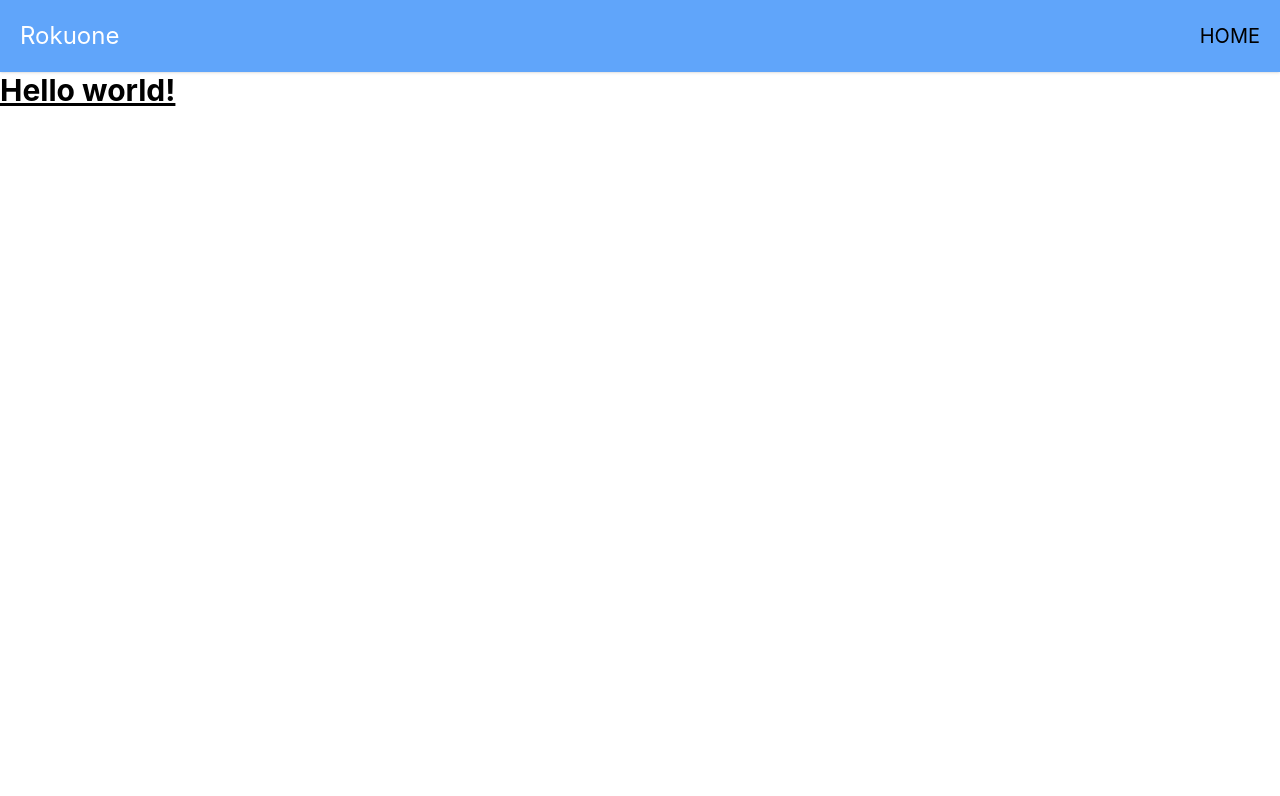
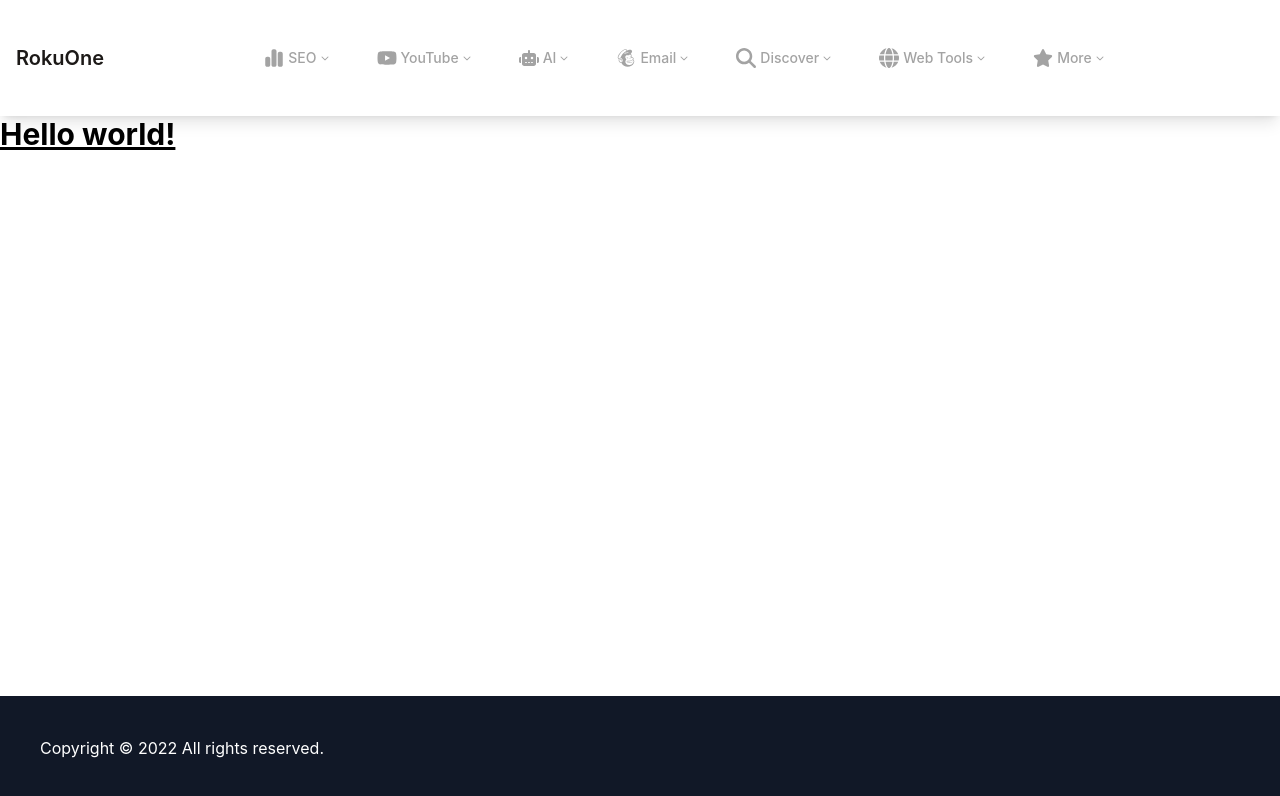
Before and after one commit to zararashraf/rokuone, a React (Create React App) app: page / in a window 1280 px wide. Shown: the top 796 px of the page. Built offline with nearby package versions, Linux system fonts and the light colour scheme.

Commit message:
Changed Title

```diff
--- a/package.json
+++ b/package.json
@@ -7,6 +7,7 @@
     "@fortawesome/free-brands-svg-icons": "^6.1.1",
     "@fortawesome/free-solid-svg-icons": "^6.1.1",
     "@fortawesome/react-fontawesome": "^0.1.18",
+    "@headlessui/react": "^1.5.0",
     "@testing-library/jest-dom": "^5.16.3",
     "@testing-library/react": "^12.1.4",
     "@testing-library/user-event": "^13.5.0",
--- a/public/index.html
+++ b/public/index.html
@@ -24,7 +24,7 @@
       work correctly both with client-side routing and a non-root public URL.
       Learn how to configure a non-root public URL by running `npm run build`.
     -->
-    <title>React App</title>
+    <title>SEO & Digital Marketing Tools | RokuOne</title>
   </head>
   <body>
     <noscript>You need to enable JavaScript to run this app.</noscript>
--- a/src/App.js
+++ b/src/App.js
@@ -1,7 +1,8 @@
 import logo from './logo.svg';
 import './App.css';
 import React from 'react';
-import Navbar from './components/Navbar';
+import Navbar from './components/layouts/Navbar';
+import Footer from './components/layouts/Footer';
 
 function App() {
   return (
@@ -10,6 +11,7 @@ function App() {
       <h1 className="text-3xl font-bold underline">
         Hello world!
       </h1>
+      <Footer />
     </React.Fragment>
   );
 }
--- /dev/null
+++ b/src/components/layouts/Dropdown.jsx
@@ -0,0 +1,52 @@
+import { Fragment } from 'react'
+import { Menu, Transition } from '@headlessui/react'
+import { FontAwesomeIcon } from '@fortawesome/react-fontawesome'
+import { faChevronDown } from '@fortawesome/free-solid-svg-icons'
+
+function classNames(...classes) {
+  return classes.filter(Boolean).join(' ')
+}
+
+export default function DropDown({text, icon, options}) {
+  return (
+    <Menu as="div" className="relative inline-block text-left">
+      <div>
+        <Menu.Button className="inline-flex justify-center w-full px-2 py-2 text-sm font-medium text-neutral-400 hover:text-black duration-500">
+          <FontAwesomeIcon icon={icon} className="mr-1 h-5 w-5 text-xs" />
+          {text}
+          <FontAwesomeIcon icon={faChevronDown} className="ml-1 h-5 w-2 text-xs" />
+        </Menu.Button>
+      </div>
+
+      <Transition
+        as={Fragment}
+        enter="transition ease-out duration-100"
+        enterFrom="transform opacity-0 scale-95"
+        enterTo="transform opacity-100 scale-100"
+        leave="transition ease-in duration-75"
+        leaveFrom="transform opacity-100 scale-100"
+        leaveTo="transform opacity-0 scale-95"
+      >
+        <Menu.Items className="origin-top-right absolute left-0 mt-2 w-56 shadow-lg bg-white ring-1 ring-black ring-opacity-5 focus:outline-none">
+          <div className="py-1">
+            {options.map((option) => (
+                <Menu.Item>
+                {({ active }) => (
+                  <a
+                    href="#"
+                    className={classNames(
+                      active ? 'text-cyan-800' : 'text-gray-700',
+                      'block px-4 py-2 text-sm'
+                    )}
+                  >
+                    {option}
+                  </a>
+                )}
+              </Menu.Item>
+            ))}
+          </div>
+        </Menu.Items>
+      </Transition>
+    </Menu>
+  )
+}
--- /dev/null
+++ b/src/components/layouts/Footer.jsx
@@ -0,0 +1,11 @@
+const Footer = () => {
+  const footerYear = new Date().getFullYear();
+
+  return (
+    <footer className='container p-10 bg-gray-900 mx-auto bottom-0 fixed'>
+        <p className='text-white'>Copyright &copy; {footerYear} All rights reserved.</p>
+    </footer>
+  )
+}
+
+export default Footer
--- /dev/null
+++ b/src/components/layouts/Navbar.jsx
@@ -0,0 +1,89 @@
+import DropDown from "./Dropdown"
+import { faChartSimple, faMagnifyingGlass, faRobot, faGlobe, faStar } from '@fortawesome/free-solid-svg-icons'
+import { faMailchimp, faYoutube } from "@fortawesome/free-brands-svg-icons"
+
+
+const Navbar = () => {
+  const seoItems = ['Keyword Research Tool', 'Bulk Keyword Data Tool', 'Questions Explorer', 'Backlinks Checker', 'Backlinks List', 'High CPC Keywords', 'SEO Analyzer'];
+  const youtubeItems = ['YouTube Keyword Tool', 'Topic Explorer'];
+  const aiItems = ['Content Generator', 'Paragraph Translator'];
+  const emailItems = ['Email Validation Tool', 'Bulk Email Validation', 'Email TXT Extraction Tool', 'Warmup Schedule Generator', 'Subject Line Tester'];
+  const discoverItems = ['High CPC Keywords', 'Influencers', 'Instagram Hashtags', 'Affiliate Programs'];
+  const webtoolItems = ['Privacy Policy Generator', 'Terms & Conditions Generator', 'Fast Domain Search', 'Text Sharing'];
+  const moreItems = ['Guides', 'Z-educate', 'Z-educate Forums', 'Link URL Tracker', 'Fast Domain Search', 'InQuick Sticks', 'Super Email Sender'];
+
+  return (
+    <nav className='bg-white border-gray-200 px-2 sm:px-4 py-10 shadow-lg'>
+      <div className='container flex flex-wrap justify-between items-center mx-auto'>
+
+        <a href='https://flowbite.com' className='flex items-center'>
+          {/*<img className='mr-3 h-6 sm:h-9' alt='Flowbite Logo' />*/}
+          <span className='self-center text-xl font-semibold whitespace-nowrap text-stone-900'>RokuOne</span>
+        </a>
+
+        <div className='flex items-center md:order-2'>
+          <button type='button' className='flex mr-3 text-sm bg-gray-800 rounded-full md:mr-0 focus:ring-4 focus:ring-gray-300 dark:focus:ring-gray-600' id='user-menu-button' aria-expanded='false' data-dropdown-toggle='dropdown'>
+            <span className='sr-only'>Open user menu</span>
+            {/*<img className='w-8 h-8 rounded-full' alt='user photo' />*/}
+          </button>
+
+          {/* Dropdown menu */}
+          <div className='hidden z-50 my-4 text-base list-none bg-white rounded divide-y divide-gray-100 shadow dark:bg-gray-700 dark:divide-gray-600' id='dropdown'>
+            <div className='py-3 px-4'>
+              <span className='block text-sm text-gray-900 dark:text-white'>Bonnie Green</span>
+              <span className='block text-sm font-medium text-gray-500 truncate dark:text-gray-400'>name@flowbite.com</span>
+            </div>
+            <ul className='py-1' aria-labelledby='dropdown'>
+              <li>
+                <a href='#' className='block py-2 px-4 text-sm text-gray-700 hover:bg-gray-100 dark:hover:bg-gray-600 dark:text-gray-200 dark:hover:text-white'>Dashboard</a>
+              </li>
+              <li>
+                <a href='#' className='block py-2 px-4 text-sm text-gray-700 hover:bg-gray-100 dark:hover:bg-gray-600 dark:text-gray-200 dark:hover:text-white'>Settings</a>
+              </li>
+              <li>
+                <a href='#' className='block py-2 px-4 text-sm text-gray-700 hover:bg-gray-100 dark:hover:bg-gray-600 dark:text-gray-200 dark:hover:text-white'>Earnings</a>
+              </li>
+              <li>
+                <a href='#' className='block py-2 px-4 text-sm text-gray-700 hover:bg-gray-100 dark:hover:bg-gray-600 dark:text-gray-200 dark:hover:text-white'>Sign out</a>
+              </li>
+            </ul>
+          </div>
+
+          <button data-collapse-toggle='mobile-menu-2' type='button' className='inline-flex items-center p-2 ml-1 text-sm text-gray-500 rounded-lg md:hidden hover:bg-gray-100 focus:outline-none focus:ring-2 focus:ring-gray-200 dark:text-gray-400 dark:hover:bg-gray-700 dark:focus:ring-gray-600' aria-controls='mobile-menu-2' aria-expanded='false'>
+            <span className='sr-only'>Open main menu</span>
+            <svg className='w-6 h-6' fill='currentColor' viewBox='0 0 20 20' xmlns='http://www.w3.org/2000/svg'><path fill-rule='evenodd' d='M3 5a1 1 0 011-1h12a1 1 0 110 2H4a1 1 0 01-1-1zM3 10a1 1 0 011-1h12a1 1 0 110 2H4a1 1 0 01-1-1zM3 15a1 1 0 011-1h12a1 1 0 110 2H4a1 1 0 01-1-1z' clip-rule='evenodd'></path></svg>
+            <svg className='hidden w-6 h-6' fill='currentColor' viewBox='0 0 20 20' xmlns='http://www.w3.org/2000/svg'><path fill-rule='evenodd' d='M4.293 4.293a1 1 0 011.414 0L10 8.586l4.293-4.293a1 1 0 111.414 1.414L11.414 10l4.293 4.293a1 1 0 01-1.414 1.414L10 11.414l-4.293 4.293a1 1 0 01-1.414-1.414L8.586 10 4.293 5.707a1 1 0 010-1.414z' clip-rule='evenodd'></path></svg>
+          </button>
+        </div>
+
+        <div className='hidden justify-between items-center w-full md:flex md:w-auto md:order-1' id='mobile-menu-2'>
+          <ul className='flex flex-col mt-4 md:flex-row md:space-x-8 md:mt-0 md:text-sm md:font-medium'>
+            <li>
+              <DropDown text='SEO' icon={faChartSimple} options={seoItems} />
+            </li>
+            <li>
+              <DropDown text='YouTube' icon={faYoutube} options={youtubeItems} />
+            </li>
+            <li>
+              <DropDown text='AI' icon={faRobot} options={aiItems} />
+            </li>
+            <li>
+              <DropDown text='Email' icon={faMailchimp} options={emailItems} />
+            </li>
+            <li>
+              <DropDown text='Discover' icon={faMagnifyingGlass} options={discoverItems} />
+            </li>
+            <li>
+              <DropDown text='Web Tools' icon={faGlobe} options={webtoolItems} />
+            </li>
+            <li>
+              <DropDown text='More' icon={faStar} options={moreItems} />
+            </li>
+          </ul>
+        </div>
+      </div>
+    </nav>
+  )
+}
+
+export default Navbar
```
Also changed, not shown: 1 other file (tests, documents, lock files or other folders).
